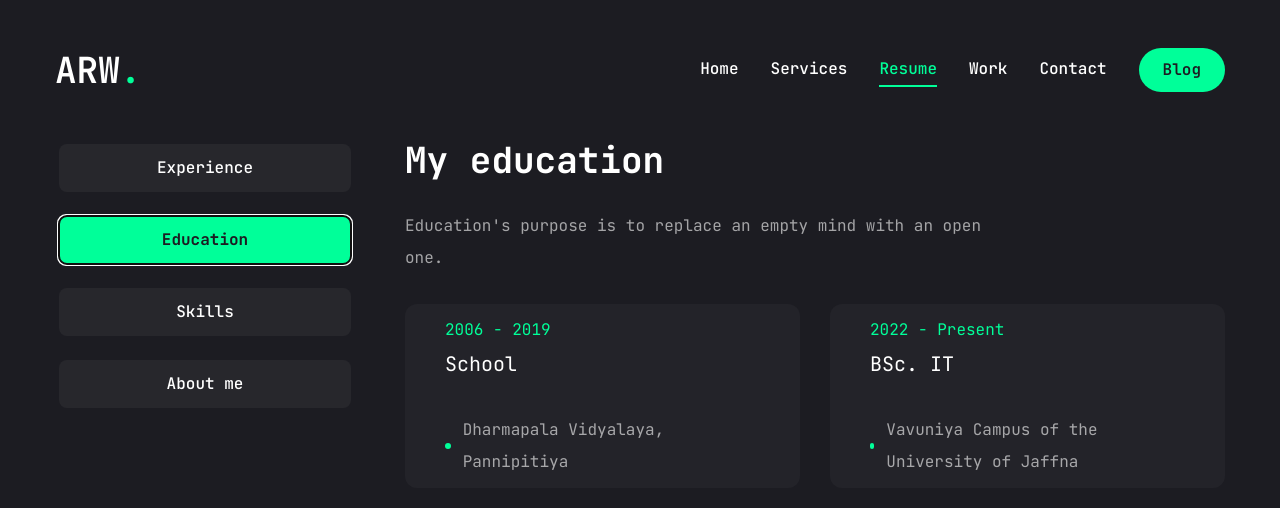
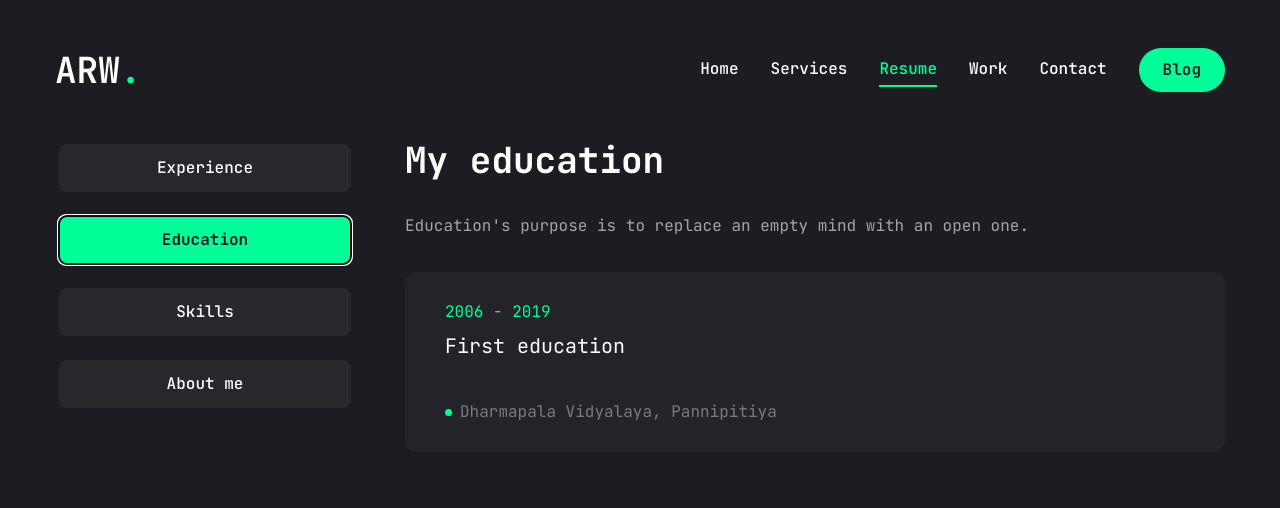
Before and after one commit to arwijesuriya/arwijesuriya-next, a Next.js app: page /resume in a window 1280 px wide. Both pictures are taken after a click on the tab "Education". Shown: the top 508 px of the page. Built offline with nearby package versions, Linux system fonts and the light colour scheme.

Commit message:
make some minor changes on resume page

```diff
--- a/app/resume/page.jsx
+++ b/app/resume/page.jsx
@@ -71,11 +71,22 @@ const education = {
   items: [
     {
       institution: "Dharmapala Vidyalaya, Pannipitiya",
-      degree: "School",
+      degree: "First education",
       duration: "2006 - 2019",
-    },{
+    },
+    {
+      institution: "University of Colombo School of Computing",
+      degree: "Diploma in Information Technology",
+      duration: "2021 - 2022",
+    },
+    {
+      institution: "Esoft Metro Campus, Nugegoda",
+      degree: "Diploma in English",
+      duration: "2022 - 2023",
+    },
+    {
       institution: "Vavuniya Campus of the University of Jaffna",
-      degree: "BSc. IT",
+      degree: "BSc. Information Technology",
       duration: "2022 - Present",
     },
   ],
@@ -174,20 +185,20 @@ const Resume = () => {
                 <h3 className="text-4xl font-bold">
                   {experience.title}
                 </h3>
-                <p className="max-w-[600px] text-white/60 mx-auto xl:mx-0">
+                <p className="max-w-[800px] text-white/60 mx-auto xl:mx-0">
                   {experience.descriptioon}
                 </p>
-                <ScrollArea className="h-[400px]">
-                  <ul className="grid grid-cols-1 lg:grid-cols-2 gap-[30px]">
+                <ScrollArea className="h-[200px]">
+                  <ul className="grid grid-cols-1 lg:grid-cols-1 gap-[30px]">
                     {experience.items.map((item, index) => {
                       return (
-                        <li key={index} className="bg-[#232329] h-[184px] py-6 px-10 rounded-xl flex flex-col justify-center items-center lg:items-start gap-1">
+                        <li key={index} className="bg-[#232329] h-[180px] py-6 px-10 rounded-xl flex flex-col justify-center items-center lg:items-start gap-1">
                           <span className="text-accent">{item.duration}</span>
-                          <h3 className="text-xl max-w-[260px] min-h-[60px] text-center lg:text-left">{item.position}</h3>
-                          <div className="flex items-center gap-3">
+                          <h3 className="text-xl max-w-[400px] min-h-[60px] text-center lg:text-left">{item.position}</h3>
+                          <div className="flex items-center gap-2">
                             {/* GREEN DOT */}
-                            <span className="w-[6px] h-[6px] rounded-full bg-accent"></span>
-                            <p className="text-white/60">{item.company}</p>
+                            <span className="w-[7px] h-[7px] rounded-full bg-accent"></span>
+                            <p className="text-white/40">{item.company}</p>
                           </div>
                         </li>
                       );
@@ -203,20 +214,20 @@ const Resume = () => {
                 <h3 className="text-4xl font-bold">
                   {education.title}
                 </h3>
-                <p className="max-w-[600px] text-white/60 mx-auto xl:mx-0">
+                <p className="max-w-[800px] text-white/60 mx-auto xl:mx-0">
                   {education.descriptioon}
                 </p>
-                <ScrollArea className="h-[400px]">
-                  <ul className="grid grid-cols-1 lg:grid-cols-2 gap-[30px]">
+                <ScrollArea className="h-[200px]">
+                  <ul className="grid grid-cols-1 lg:grid-cols-1 gap-[30px]">
                     {education.items.map((item, index) => {
                       return (
-                        <li key={index} className="bg-[#232329] h-[184px] py-6 px-10 rounded-xl flex flex-col justify-center items-center lg:items-start gap-1">
+                        <li key={index} className="bg-[#232329] h-[180px] py-6 px-10 rounded-xl flex flex-col justify-center items-center lg:items-start gap-1">
                           <span className="text-accent">{item.duration}</span>
-                          <h3 className="text-xl max-w-[260px] min-h-[60px] text-center lg:text-left">{item.degree}</h3>
-                          <div className="flex items-center gap-3">
+                          <h3 className="text-xl max-w-[400px] min-h-[60px] text-center lg:text-left">{item.degree}</h3>
+                          <div className="flex items-center gap-2">
                             {/* GREEN DOT */}
-                            <span className="w-[6px] h-[6px] rounded-full bg-accent"></span>
-                            <p className="text-white/60">{item.institution}</p>
+                            <span className="w-[7px] h-[7px] rounded-full bg-accent"></span>
+                            <p className="text-white/40">{item.institution}</p>
                           </div>
                         </li>
                       );
@@ -233,12 +244,12 @@ const Resume = () => {
                   <h3 className="text-4xl font-bold">
                     {skills.title}
                   </h3>
-                  <p className="max-w-[600px] text-white/60 mx-auto xl:mx-0">
+                  <p className="max-w-[800px] text-white/60 mx-auto xl:mx-0">
                     {skills.descriptioon}
                   </p>
                 </div>
 
-                <ScrollArea className="h-[400px]">
+                <ScrollArea className="h-[200px]">
                   <ul className="grid grid-cols-4 sm:grid-cols-4 md:grid-cols-8 xl:gap-[10px] gap-4">
                     {skills.skillList.map((skill, index) => {
                       return (
@@ -269,11 +280,11 @@ const Resume = () => {
             <TabsContent value="about" className="w-full text-center xl:text-left" >
               <div className="flex flex-col gap-[30px]">
                 <h3 className="text-4xl font-bold">{about.title}</h3>
-                <p className="max-w-[600px] text-white/60 mx-auto xl:mx-0">
+                <p className="max-w-[800px] text-white/60 mx-auto xl:mx-0">
                   {about.descriptioon}
                 </p>
 
-                <ul className="grid grid-cols-1 xl:grid-cols-2 gap-y-6 max-w-[620px] mx-auto xl:mx-0">
+                <ul className="grid grid-cols-1 xl:grid-cols-2 gap-y-6 max-w-[650px] mx-auto xl:mx-0">
                   {about.info.map((item, index) => {
                     return (
                       <li key={index} className="flex items-center justify-center xl:justify-start gap-4">
```
